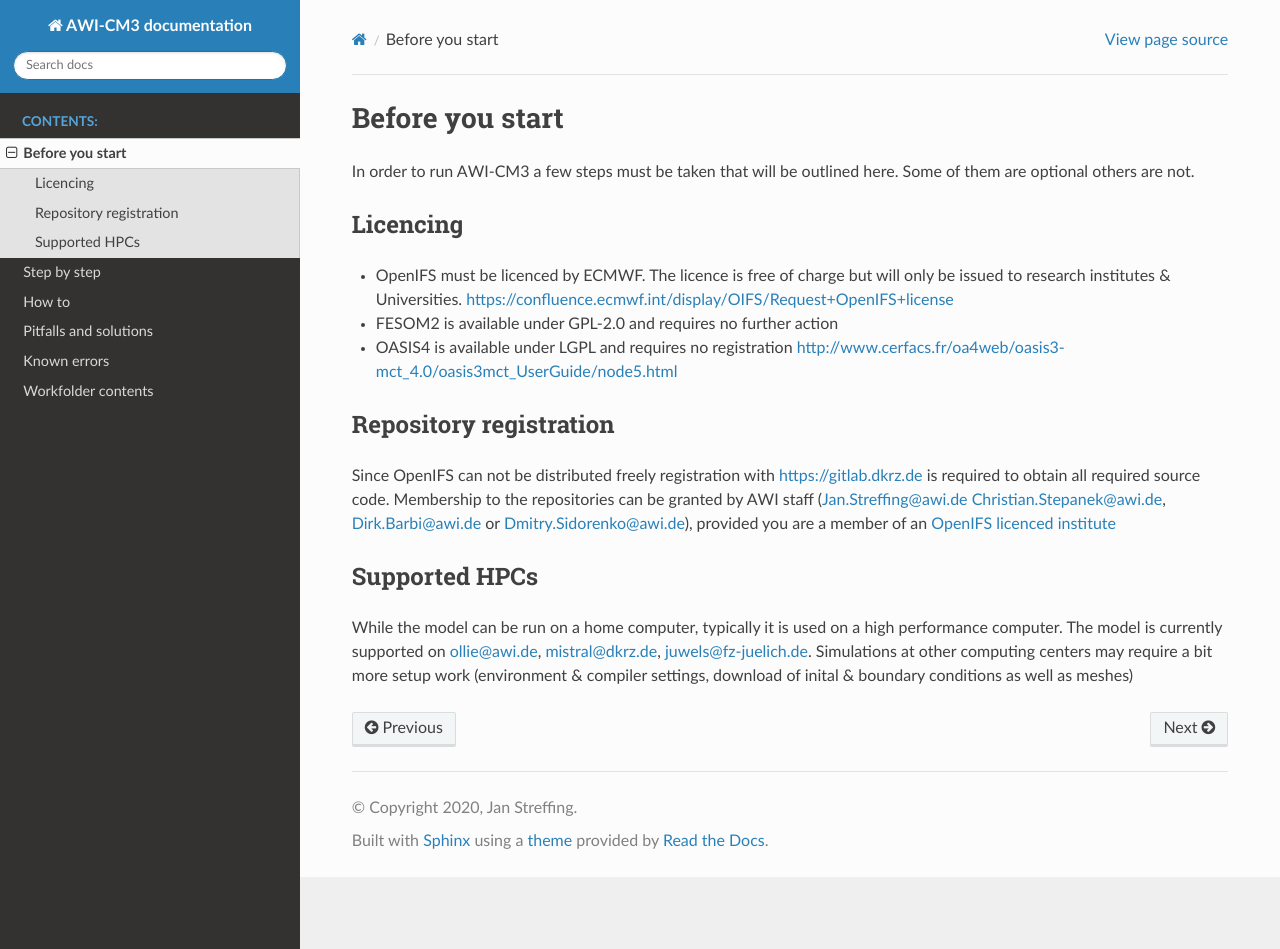
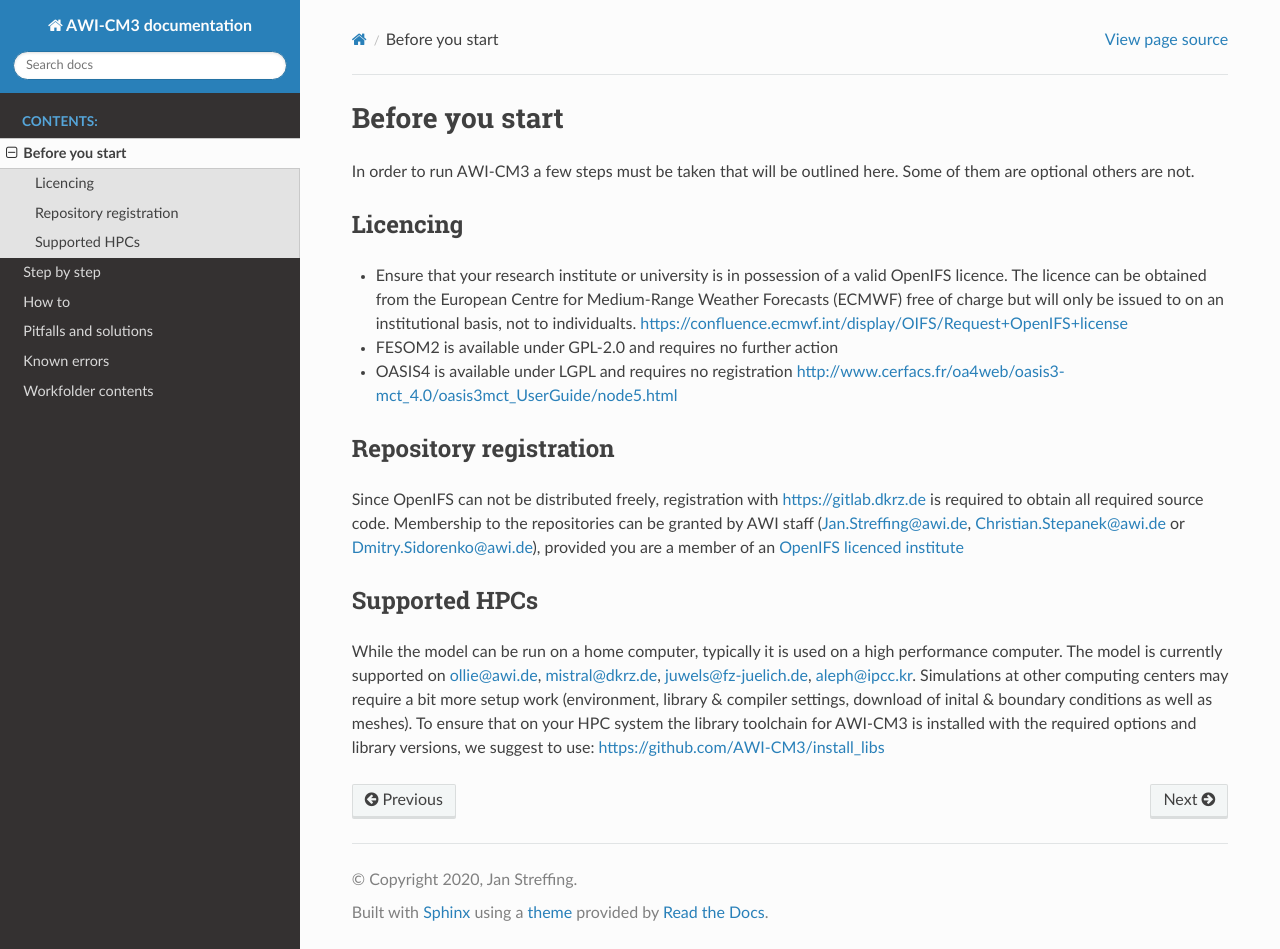
Before and after one commit to AWI-ESM/documentation_AWI-CM3, a Sphinx documentation site: the page built from source/before_you_start.rst, in a window 1280 px wide and 949 px high. Built offline with Sphinx 7.4.7 and the Read the Docs theme 2.0.0, drawn with Linux system fonts in a browser that asks for light colours.

Commit message:
Update before_you_start.rst
Added https://github.com/AWI-CM3/install_libs

```diff
--- a/source/before_you_start.rst
+++ b/source/before_you_start.rst
@@ -7,14 +7,14 @@
 
 Licencing
 =========
-- OpenIFS must be licenced by ECMWF. The licence is free of charge but will only be issued to research institutes & Universities. https://confluence.ecmwf.int/display/OIFS/Request+OpenIFS+license
+- Ensure that your research institute or university is in possession of a valid OpenIFS licence. The licence can be obtained from the European Centre for Medium-Range Weather Forecasts (ECMWF) free of charge but will only be issued to on an institutional basis, not to individualts. https://confluence.ecmwf.int/display/OIFS/Request+OpenIFS+license
 - FESOM2 is available under GPL-2.0 and requires no further action
 - OASIS4 is available under LGPL and requires no registration http://www.cerfacs.fr/oa4web/oasis3-mct_4.0/oasis3mct_UserGuide/node5.html
 
 Repository registration
 =======================
-Since OpenIFS can not be distributed freely registration with https://gitlab.dkrz.de is required to obtain all required source code. Membership to the repositories can be granted by AWI staff (Jan.Streffing@awi.de Christian.Stepanek@awi.de, Dirk.Barbi@awi.de or Dmitry.Sidorenko@awi.de), provided you are a member of an `OpenIFS licenced institute <https://confluence.ecmwf.int/display/OIFS/OpenIFS+licensed+institutions>`_
+Since OpenIFS can not be distributed freely, registration with https://gitlab.dkrz.de is required to obtain all required source code. Membership to the repositories can be granted by AWI staff (Jan.Streffing@awi.de, Christian.Stepanek@awi.de or Dmitry.Sidorenko@awi.de), provided you are a member of an `OpenIFS licenced institute <https://confluence.ecmwf.int/display/OIFS/OpenIFS+licensed+institutions>`_
 
 Supported HPCs
 ==============
-While the model can be run on a home computer, typically it is used on a high performance computer. The model is currently supported on ollie@awi.de, mistral@dkrz.de, juwels@fz-juelich.de. Simulations at other computing centers may require a bit more setup work (environment & compiler settings, download of inital & boundary conditions as well as meshes)
+While the model can be run on a home computer, typically it is used on a high performance computer. The model is currently supported on ollie@awi.de, mistral@dkrz.de, juwels@fz-juelich.de, aleph@ipcc.kr. Simulations at other computing centers may require a bit more setup work (environment, library & compiler settings, download of inital & boundary conditions as well as meshes). To ensure that on your HPC system the library toolchain for AWI-CM3 is installed with the required options and library versions, we suggest to use: https://github.com/AWI-CM3/install_libs
```
